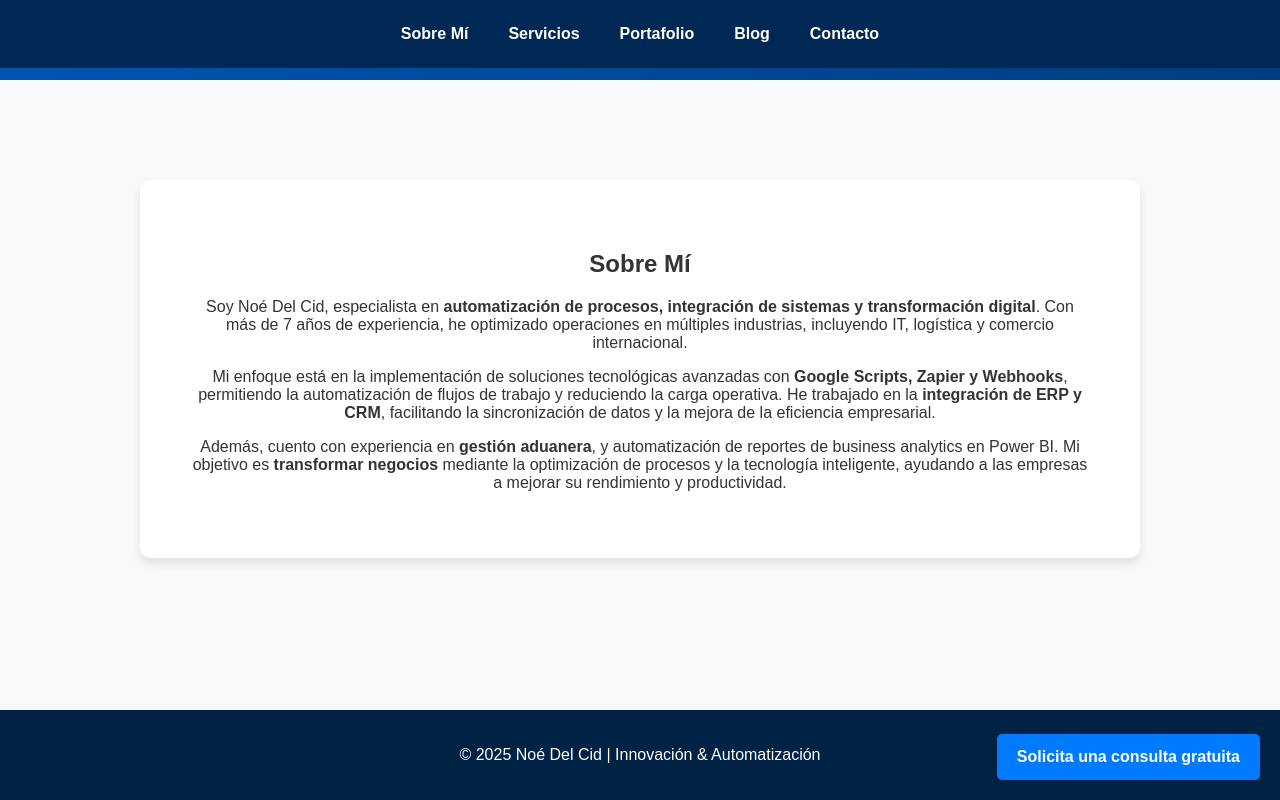
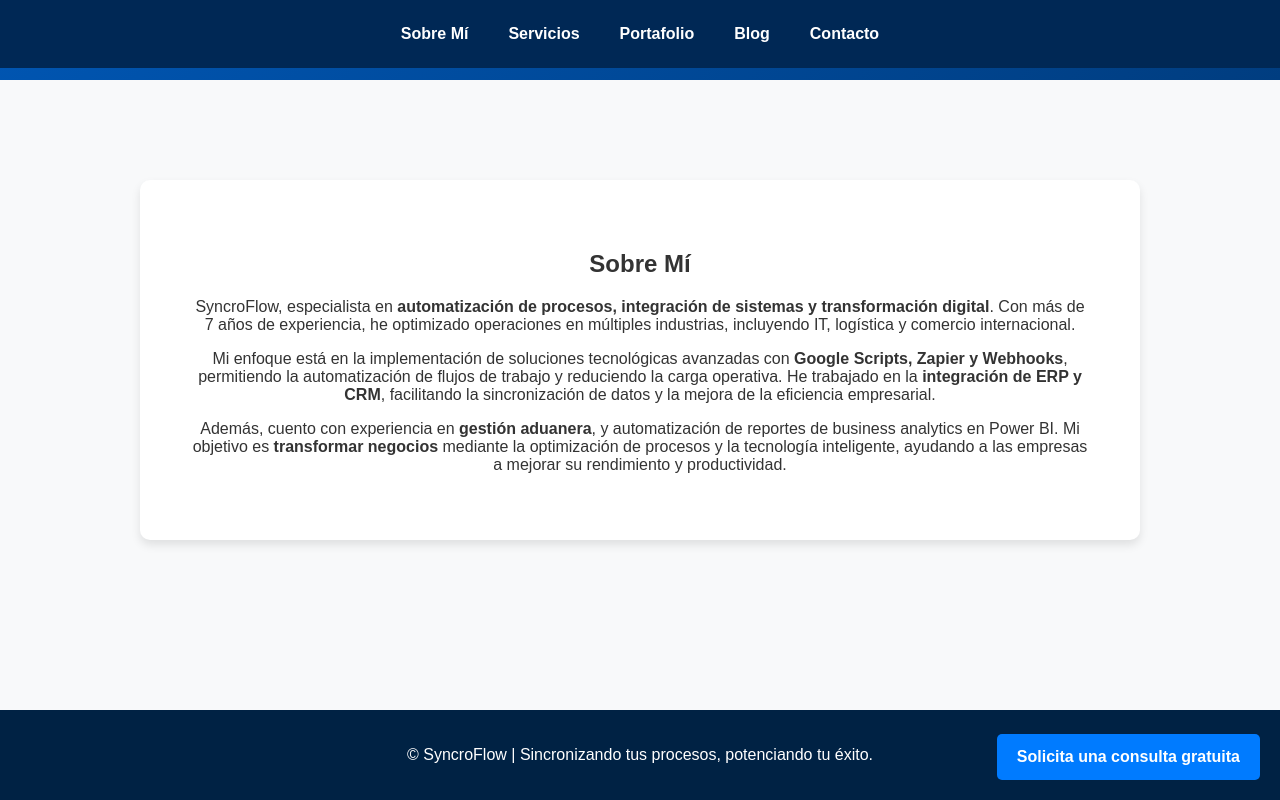
Before and after one commit to SyncroFlow/SyncroFlow.github.io, a plain HTML site: page index.html in a window 1280 px wide. Drawn offline with Linux system fonts and the light colour scheme.

Commit message:
Update index.html
Actualización de Branding

```diff
--- a/index.html
+++ b/index.html
@@ -3,7 +3,7 @@
 <head>
     <meta charset="UTF-8">
     <meta name="viewport" content="width=device-width, initial-scale=1.0">
-    <title>Noé Del Cid</title>
+    <title>SyncroFlow</title>
     <meta name="description" content="Optimización de procesos empresariales con automatización, integración de sistemas y transformación digital.">
     <meta name="keywords" content="automatización de procesos, transformación digital, integración de sistemas, Google Scripts, Zapier, Webhooks">
     <link rel="stylesheet" href="styles.css">
@@ -24,7 +24,7 @@
     <main>
         <section id="about" class="active" style="display: block;">
             <h2>Sobre Mí</h2>
-            <p>Soy Noé Del Cid, especialista en <strong>automatización de procesos, integración de sistemas y transformación digital</strong>. Con más de 7 años de experiencia, he optimizado operaciones en múltiples industrias, incluyendo IT, logística y comercio internacional.</p>
+            <p>SyncroFlow, especialista en <strong>automatización de procesos, integración de sistemas y transformación digital</strong>. Con más de 7 años de experiencia, he optimizado operaciones en múltiples industrias, incluyendo IT, logística y comercio internacional.</p>
             <p>Mi enfoque está en la implementación de soluciones tecnológicas avanzadas con <strong>Google Scripts, Zapier y Webhooks</strong>, permitiendo la automatización de flujos de trabajo y reduciendo la carga operativa. He trabajado en la <strong>integración de ERP y CRM</strong>, facilitando la sincronización de datos y la mejora de la eficiencia empresarial.</p>
             <p>Además, cuento con experiencia en <strong>gestión aduanera</strong>, y automatización de reportes de business analytics en Power BI. Mi objetivo es <strong>transformar negocios</strong> mediante la optimización de procesos y la tecnología inteligente, ayudando a las empresas a mejorar su rendimiento y productividad.</p>
         </section>
@@ -87,7 +87,7 @@
     </main>
     <a href="#contact" class="fixed-btn" onclick="showSection('contact')">Solicita una consulta gratuita</a>
     <footer>
-        <p>&copy; 2025 Noé Del Cid | Innovación & Automatización</p>
+        <p>&copy; SyncroFlow | Sincronizando tus procesos, potenciando tu éxito.</p>
     </footer>
     <script src="scripts.js"></script>
 </body>
```
